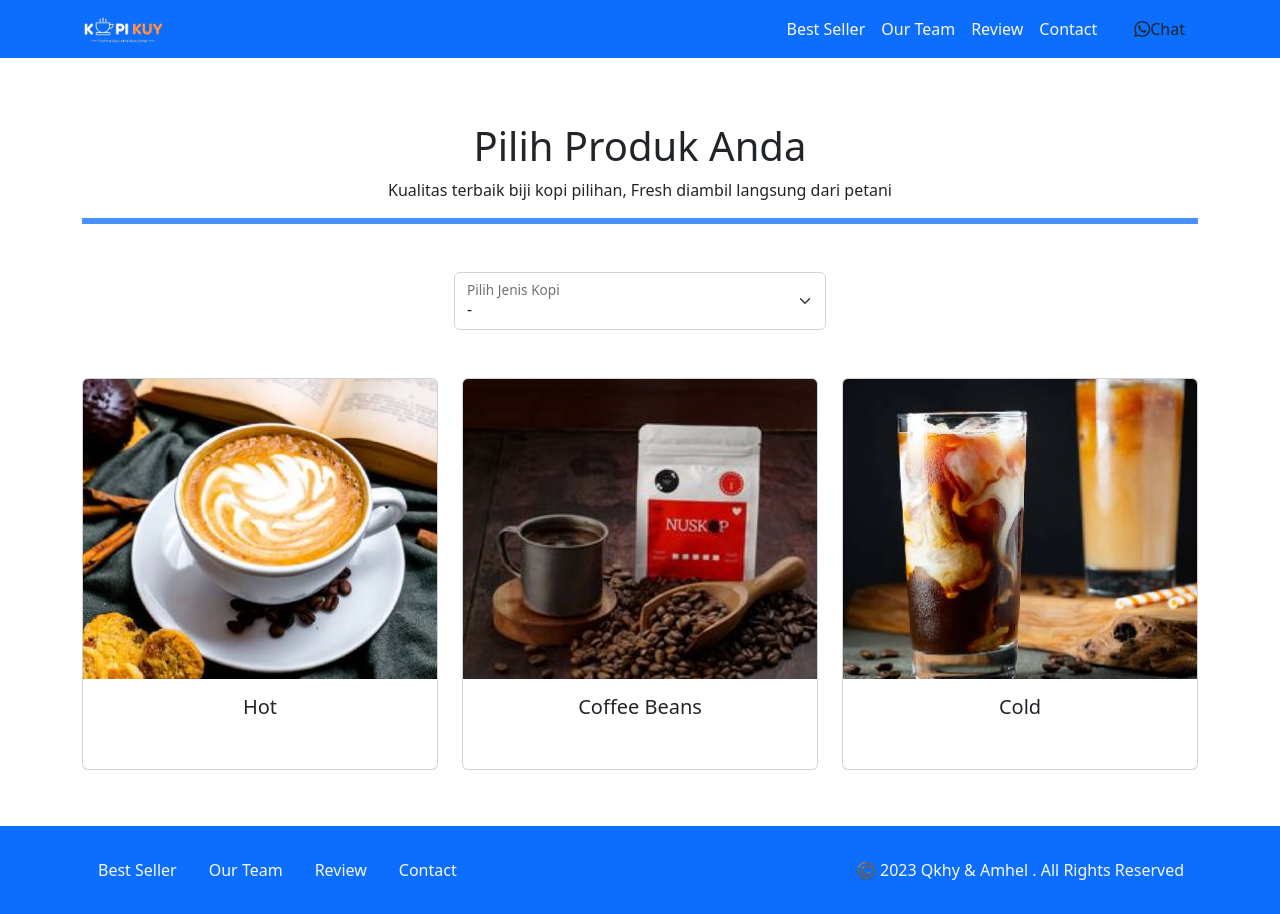
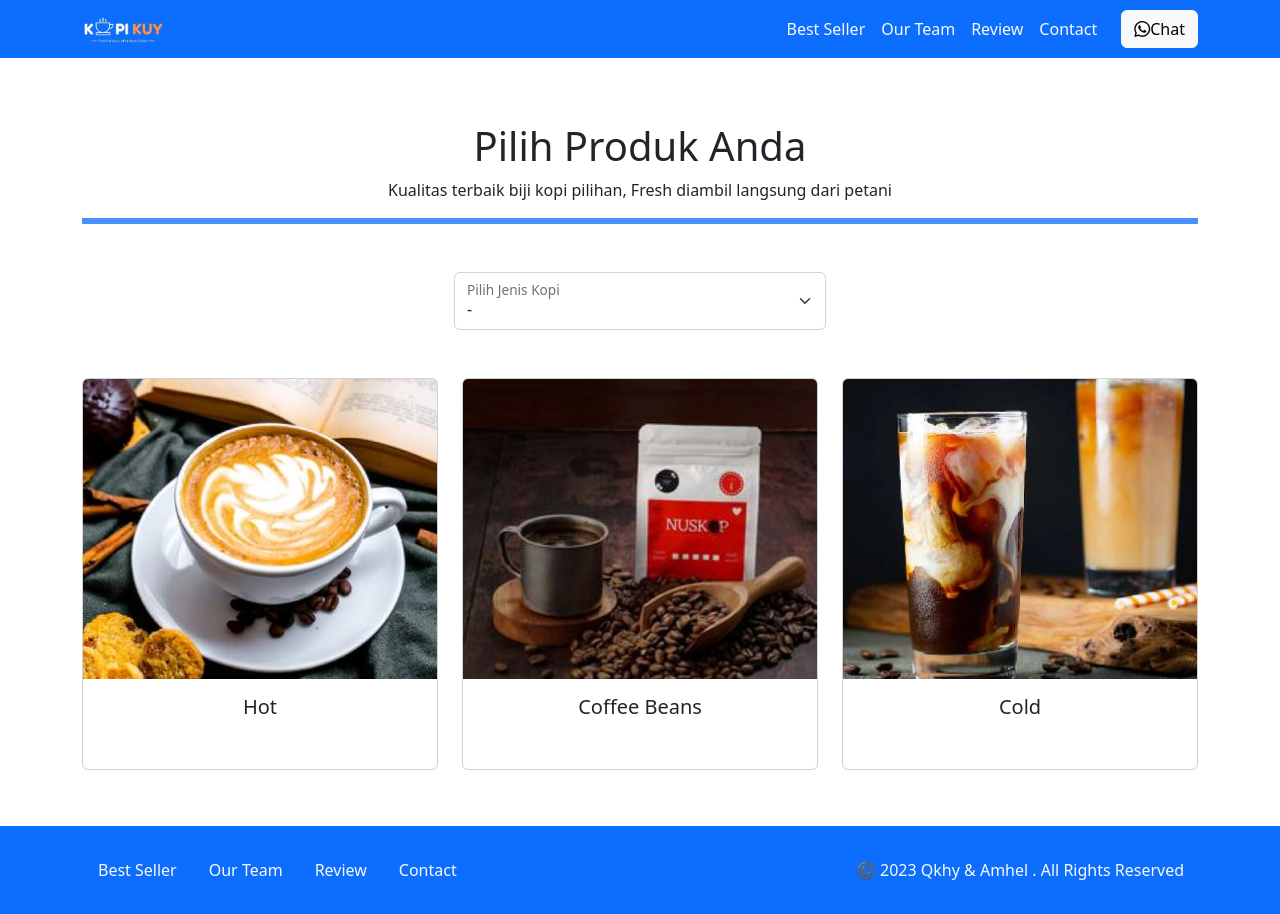
Before and after one commit to Qkhy-Amhel/kopi-kuy, a plain HTML site: page produk.html in a window 1280 px wide. Drawn offline with Linux system fonts and the light colour scheme.

Commit message:
ubah warna button

```diff
--- a/produk.html
+++ b/produk.html
@@ -54,7 +54,7 @@
                         <a class="nav-link text-light" href="index.html#contact-us">Contact</a>
                     </li>
                 </ul>
-                <a class="btn btn-grey ms-md-3 " target="_blank" href="https://wa.me/6281290465033"><i class="bi bi-whatsapp"></i>Chat</a>
+                <a class="btn btn-light ms-md-3 " target="_blank" href="https://wa.me/6281290465033"><i class="bi bi-whatsapp"></i>Chat</a>
             </div>
         </div>
     </nav>
```
